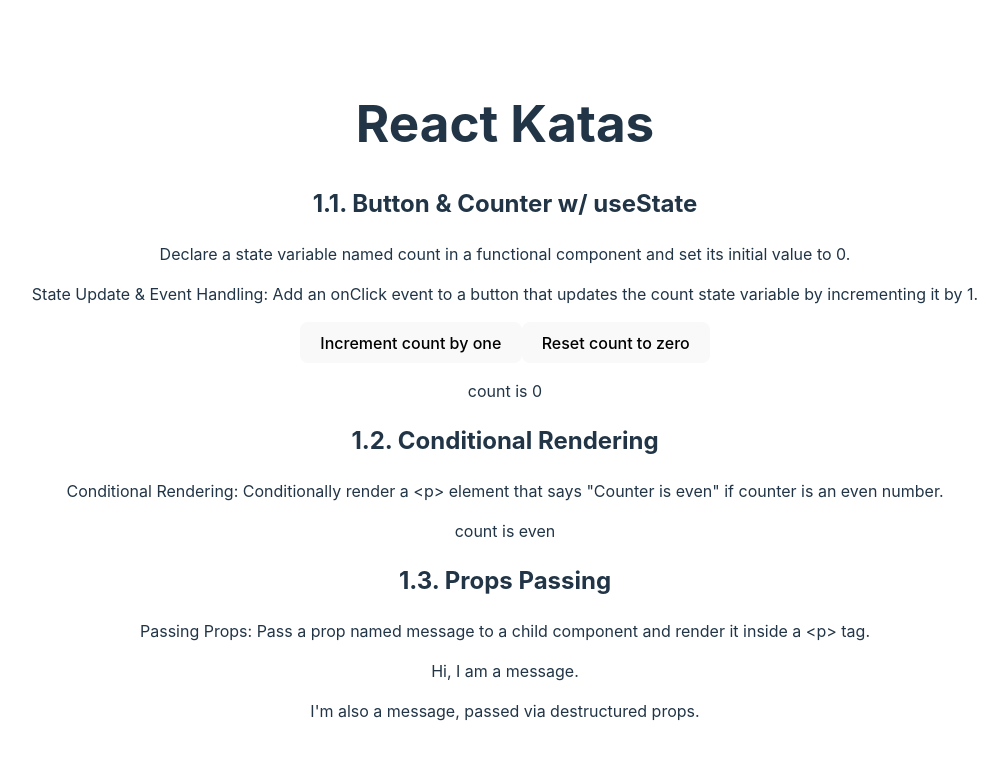
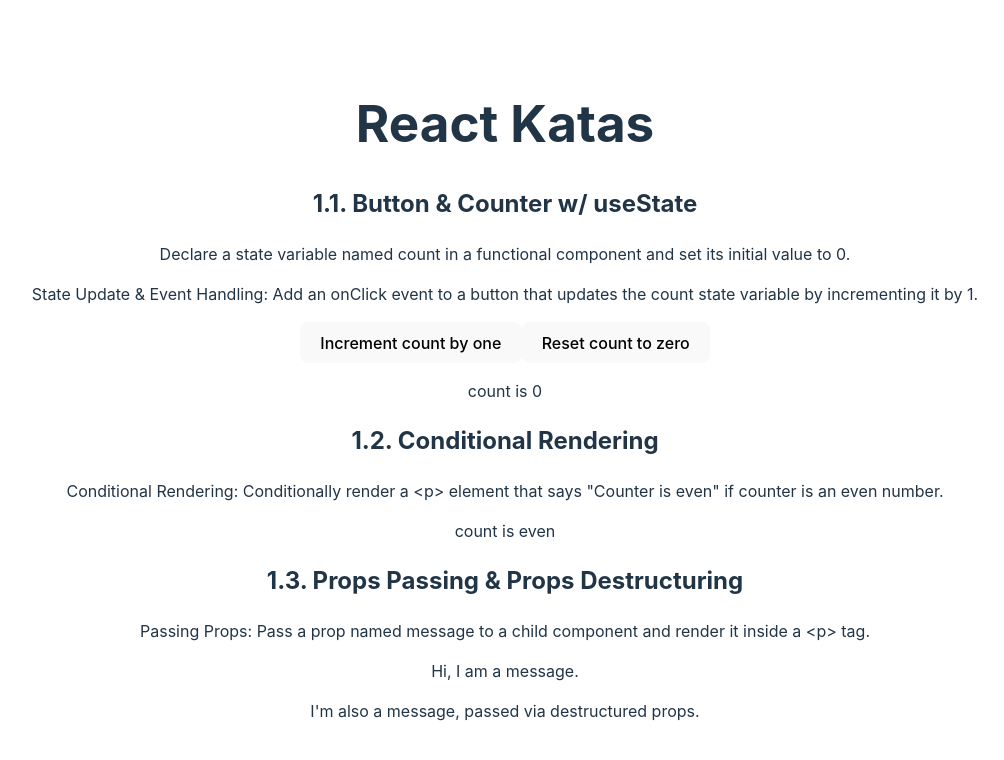
Before and after one commit to avidrucker/tiny-react-katas, a React (Vite) app: page / in a window 1280 px wide. Shown: the top 760 px of the page, without its empty margins (135-1139 px from the left). Built offline with nearby package versions, Linux system fonts and the light colour scheme.

Commit message:
fix tidy headings, + whitespace for readability

```diff
--- a/src/App.jsx
+++ b/src/App.jsx
@@ -16,9 +16,12 @@
 
     return (
 	<>
+
 	    <h1>React Katas</h1>
 
+
 	    <section>
+
 		<h2>1.1. Button & Counter w/ useState</h2>
 		<p>Declare a state variable named count in a functional component and set its initial value to 0.</p>
 		<p>State Update & Event Handling: Add an onClick event to a button that updates the count state variable by incrementing it by 1.</p>
@@ -28,20 +31,28 @@
 
 		<button onClick={() => setCount((count) => 0)}>Reset count to zero</button>
 		<p>count is {count}</p>
+
 	    </section>
 
+
 	    <section>
+
 		<h2>1.2. Conditional Rendering</h2>
 		<p>Conditional Rendering: Conditionally render a &lt;p&gt; element that says "Counter is even" if counter is an even number.</p>
 		{isEven(count) && <p>count is even</p>}
+
 	    </section>
 
+
 	    <section>
-		<h2>1.3. Props Passing</h2>
+
+		<h2>1.3. Props Passing & Props Destructuring</h2>
 		<p>Passing Props: Pass a prop named message to a child component and render it inside a &lt;p&gt; tag.</p>
 		<MessageComponent message="Hi, I am a message." />
 		<MessageComponent2 message="I'm also a message, passed via destructured props." />
+
 	    </section>
+
 	</>
     )
 }
```
